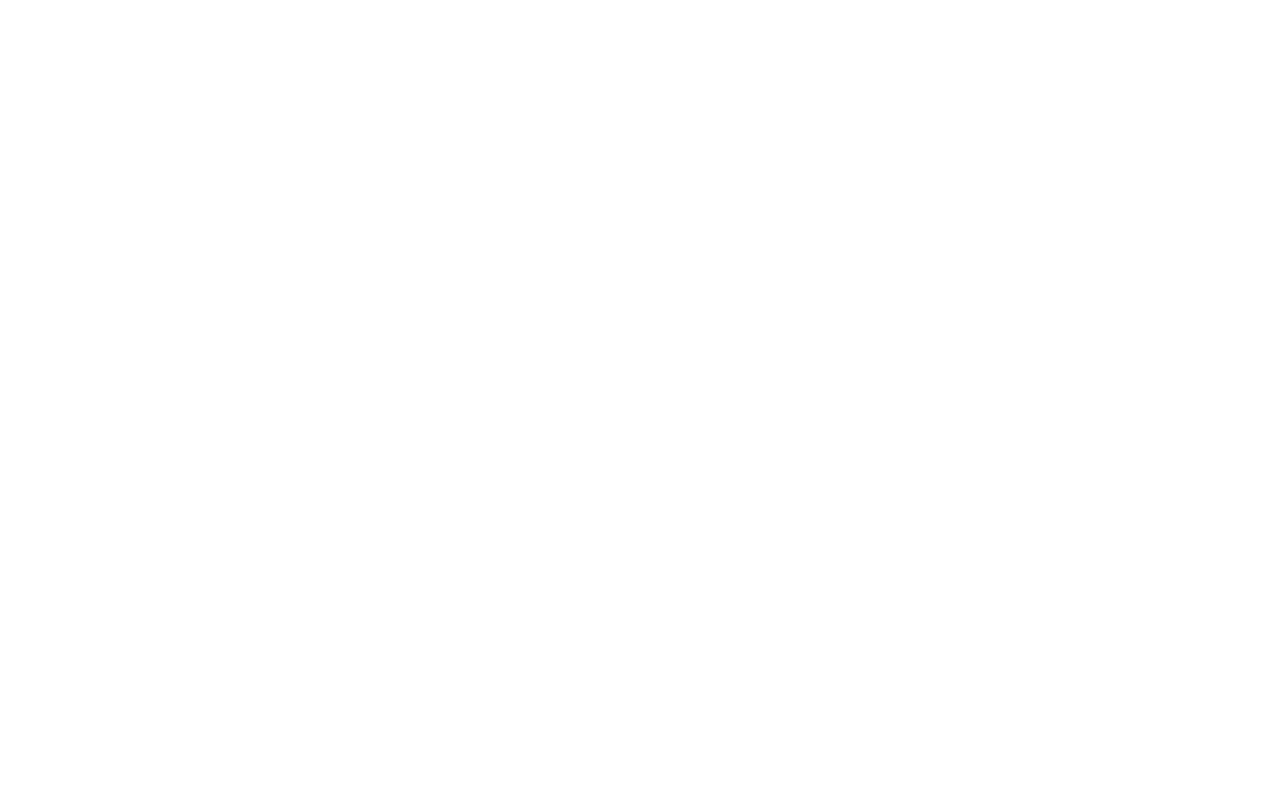
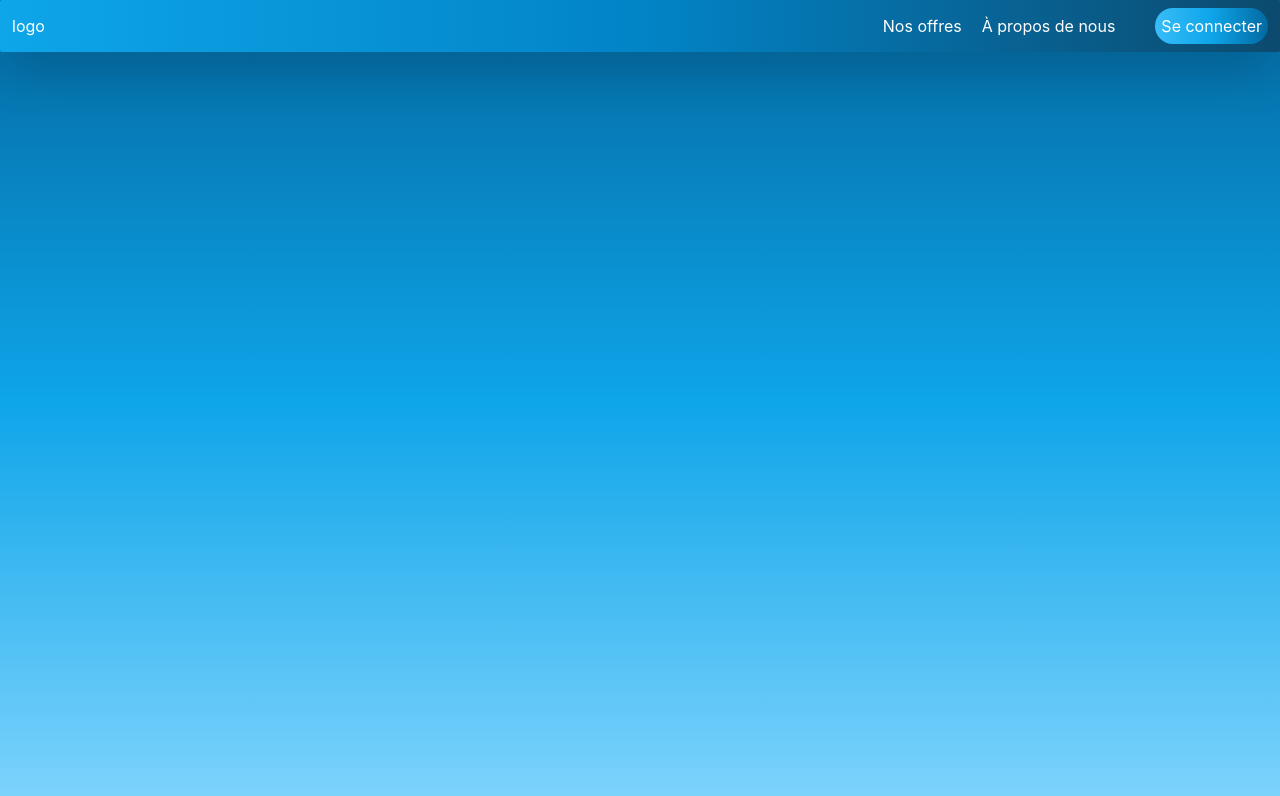
Before and after one commit to B4-Binary-Four/hotel-UI, a React (Create React App) app: page / in a window 1280 px wide. Shown: the top 796 px of the page. Built offline with nearby package versions, Linux system fonts and the light colour scheme.

Commit message:
feat: navbar

```diff
--- a/src/App.tsx
+++ b/src/App.tsx
@@ -1,9 +1,13 @@
 import React from 'react';
-
+import {Routes,Route} from "react-router-dom";
+import LandingPage from './pages/LandingPage';
 
 const App = () => {
   return (
     <div className="App">
+      <Routes>
+          <Route path={"/"} element={<LandingPage/>}/>
+      </Routes>
     </div>
   );
 }
--- /dev/null
+++ b/src/components/Card.tsx
@@ -0,0 +1,12 @@
+import React from "react";
+
+
+const Card:React.FC = ()  =>{
+    return (<>
+        <div className="hover:shadow-lg hover:shadow-slate-500 md:max-w-sm max-w-xs bg-white rounded-lg border border-gray-200 shadow-md dark:bg-gray-800 dark:border-gray-700">
+            ok
+        </div>
+    </>);
+}
+
+export default Card;
--- /dev/null
+++ b/src/components/NavigationBar.tsx
@@ -0,0 +1,23 @@
+import React from "react";
+
+const NavigationBar : React.FC = () => {
+    return(<>
+
+        <header>
+            <nav className={"w-full text-white py-2 flex justify-between shadow-2xl rounded-sm items-center bg-gradient-to-r from-sky-500 via-sky-600 to-sky-900"} >
+                <div className={"ml-3"} >logo</div>
+                <div className={"flex flex-row gap-10 items-center"} >
+                    <ul className={"flex flex-row gap-5"} >
+                        <li>Nos offres</li>
+                        <li>À propos de nous</li>
+                    </ul>
+                    <button className={"mr-3 text-center bg-gradient-to-r from-sky-400 via-sky-500 to-sky-700 rounded-full p-1.5"}>Se connecter</button>
+                </div>
+            </nav>
+        </header>
+
+    </>);
+}
+
+
+export default NavigationBar;
--- /dev/null
+++ b/src/components/Offers.tsx
@@ -0,0 +1,13 @@
+import React from "react";
+
+
+const Offers : React.FC = () => {
+    return (<>
+        <section className={"bg-white w-full mt-3.5"}>
+
+        </section>
+    </>);
+}
+
+
+export default Offers;
--- a/src/index.tsx
+++ b/src/index.tsx
@@ -2,6 +2,7 @@
 import ReactDOM from 'react-dom/client';
 import './index.css';
 import App from './App';
+import {BrowserRouter} from "react-router-dom";
 
 
 const root = ReactDOM.createRoot(
@@ -9,6 +10,8 @@
 );
 root.render(
   <React.StrictMode>
-    <App />
+      <BrowserRouter>
+          <App />
+      </BrowserRouter>
   </React.StrictMode>
 );
--- /dev/null
+++ b/src/pages/LandingPage.tsx
@@ -0,0 +1,16 @@
+import React from "react";
+import NavigationBar from "../components/NavigationBar";
+import Offers from "../components/Offers";
+
+
+const LandingPage : React.FC = () => {
+    return(<>
+        <div className={"min-w-full min-h-screen bg-gradient-to-b from-sky-700 via-sky-500 to-sky-300"} >
+            <NavigationBar/>
+            <Offers/>
+        </div>
+    </>);
+}
+
+
+export default LandingPage;
```
